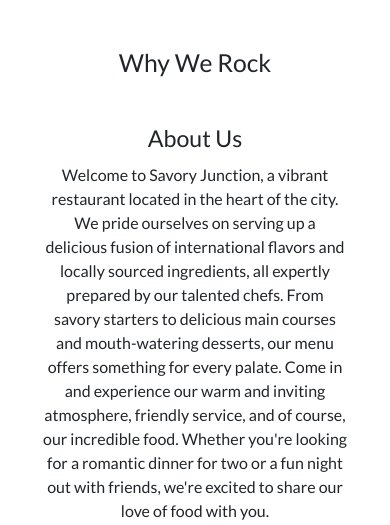
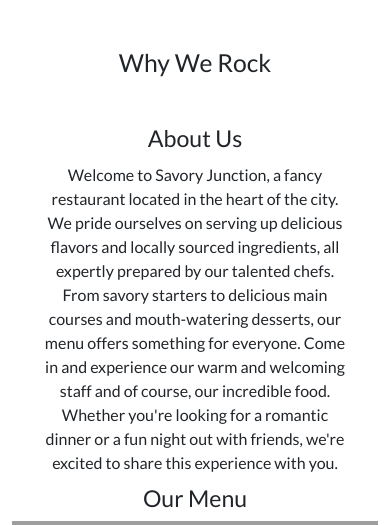
Before and after one commit to rinalds98/Savory-Junction, a Django app: page / in a window 390 px wide. Shown: the part 349-874 px from the top of the page. Run offline with Django 3.2, Linux system fonts and the light colour scheme; data that the repository does not hold is empty; some libraries are stand-ins or nearby versions; grey boxes are pictures that could not be loaded.

Commit message:
Tidy up code and add comments in html pages

```diff
--- a/templates/base.html
+++ b/templates/base.html
@@ -24,6 +24,7 @@
 
 <body>
   <header>
+    <!-- Nav Bar -->
     <nav class="navbar navbar-expand-lg bg-body-tertiary bg-dark" data-bs-theme="dark">
       <div class="container-fluid">
         <a class="navbar-brand" href="{% url 'home' %}">Savory Junction</a>
@@ -59,6 +60,7 @@
       </div>
     </nav>
   </header>
+  <!-- Alerts that the user see's when completing an action -->
   <div class="container floating">
     <div class="row">
       <div class="col-md-8 offset-md-2">
--- a/templates/index.html
+++ b/templates/index.html
@@ -1,6 +1,7 @@
 {% extends 'base.html' %}
 
 {% block content %}
+<!-- Home page Main image -->
 <div class="home-wrapper">
   <div class="front-image">
     <img class="img" id="front-page"
@@ -8,24 +9,24 @@
       alt="Main image of the restaurant">
   </div>
   <h1 class="text-center text-white front-text text-uppercase">Welcome to Savory Junction</h1>
-    <a class="btn btn-lg btn-success front-button" href="{% url 'reservations' %}">Make a Reservation</a>
+  <a class="btn btn-lg btn-success front-button" href="{% url 'reservations' %}">Make a Reservation</a>
 </div>
-
+<!-- About us section -->
 <div class="container-fluid text-center mt-5">
   <h2 class="text-center">Why We Rock</h2>
   <div class="row justify-content-around mt-5">
     <div class="col-sm-12 col-md-6 col-lg-6">
       <h3>About Us</h3>
       <p class="text-center about-us">
-        Welcome to Savory Junction, a vibrant restaurant located in the heart of the city.
-        We pride ourselves on serving up a delicious fusion of international flavors and locally sourced ingredients,
+        Welcome to Savory Junction, a fancy restaurant located in the heart of the city.
+        We pride ourselves on serving up delicious flavors and locally sourced ingredients,
         all expertly prepared by our talented chefs. From savory starters to delicious
-        main courses and mouth-watering desserts, our menu offers something for every palate. Come in and experience
-        our warm and inviting atmosphere, friendly service, and of course, our incredible food. Whether you're looking
-        for a romantic dinner for two or a fun night out with friends, we're excited to share our love of food with you.
+        main courses and mouth-watering desserts, our menu offers something for everyone. Come in and experience
+        our warm and welcoming staff and of course, our incredible food. Whether you're looking
+        for a romantic dinner or a fun night out with friends, we're excited to share this experience with you.
       </p>
     </div>
-
+    <!-- Menu Section -->
     <div class="col-sm-12 col-md-6 col-lg-6">
       <h3>Our Menu</h3>
       <img class="img food-menu" src="https://res.cloudinary.com/dgd9rq3qb/image/upload/v1680380820/menu_ocoax2.jpg"
@@ -43,23 +44,23 @@
     <div class="col-sm-12 col-md-6 col-lg-6 experience">
       <p>
         At Savory Junction, we pride ourselves on serving up delicious
-        and authentic cuisine from around the world. Our menu features
-        a wide variety of dishes, including classic favorites and unique
-        flavors that you won't find anywhere else.
-        From savory appetizers to mouthwatering main dishes and decadent desserts,
-        our menu is designed to delight your taste buds and leave you feeling satisfied.
-        Whether you're in the mood for something spicy and flavorful or something sweet
-        and indulgent, we have something for everyone.
-        Our chefs use only the freshest ingredients and traditional cooking techniques
-        to create each and every dish.
-        So come visit us at Savory Junction and discover the many flavors of the world.
+        cuisine. Our menu features a wide variety of dishes,
+        including classic favorites and unique dishes that you won't
+        find anywhere else. From savory starters to delicious
+        main courses and mouth-watering desserts
+        our menu is designed to make you feeling satisfied.
+        Whether you're in the mood for something spicy and flavorful or something sweet,
+        we have something for everyone.
+        Our chefs use only the most delicious flavors and locally sourced ingredients
+        to create each dish.
+        So come visit us at Savory Junction and discover all the flavors of the world.
         We're sure you'll love our menu as much as we do!
       </p>
     </div>
 
   </div>
 </div>
-
+<!-- Review Section -->
 <div class="container-fluid mt-4 mb-4">
   <h3 class="text-center">What Our Customers Say About Us</h3>
   <div class="row">
@@ -88,6 +89,7 @@
     {% endfor %}
   </div>
 </div>
+<!-- Write a review section -->
 {% if user.is_authenticated %}
 <div class="review-wrapper">
   <div class="form-input text-center">
@@ -113,8 +115,8 @@
 </div>
 {% else %}
 <div class="review-wrapper-log-out text-center mb-4">
-<h3 class="text-center">Please log in if you would like to leave a review about us!</h3>
-<a class="btn btn-success" href="{% url 'account_login' %}">LOG IN</a>
+  <h3 class="text-center">Please log in if you would like to leave a review about us!</h3>
+  <a class="btn btn-success" href="{% url 'account_login' %}">LOG IN</a>
 </div>
 {% endif %}
 
--- a/templates/mybookings.html
+++ b/templates/mybookings.html
@@ -1,6 +1,7 @@
 {% extends 'base.html' %}
 
 {% block content %}
+<!-- My bookings section that shows a users bookings -->
 <div class="text-center">
     <h2>Your Reservations</h2>
 
@@ -29,8 +30,7 @@
                 <td>{{ booking.time }}</td>
                 <td>
                     <div class="actions">
-                        <a href="{% url 'update_booking' booking.pk%}"
-                        class="btn btn-danger btn-sm">Update</a>
+                        <a href="{% url 'update_booking' booking.pk%}" class="btn btn-danger btn-sm">Update</a>
                     </div>
                 </td>
             </tr>
--- a/templates/reservations.html
+++ b/templates/reservations.html
@@ -1,7 +1,7 @@
 {% extends 'base.html' %}
 
 {% block content %}
-
+<!-- This page shows the user the booking form to be able to reserve a table -->
 {% if user.is_authenticated %}
 <div class="booking-wrapper">
     <div class="form-input text-center">
--- a/templates/updatebooking.html
+++ b/templates/updatebooking.html
@@ -1,7 +1,7 @@
 {% extends 'base.html' %}
 
 {% block content %}
-
+<!-- This page shows the user the update booking form to be able to update a time and date -->
 <div class="booking-wrapper">
     <div class="form-input text-center">
         <form method="post" class="signup-form">
@@ -23,7 +23,7 @@
             <button type="submit" class="btn btn-primary">Reserve</button>
         </form>
     </div>
-
+    <!--This section asks if the user wants to delete their reservation-->
     <form action="{% url 'delete_booking' booking.id %}" method="post">
         {% csrf_token %}
         <div class="delete-area">
```
Also changed, not shown: static/js/script.js (+5 -5 lines), templates/menu.html (deleted, +0 -32 lines), README.md.
